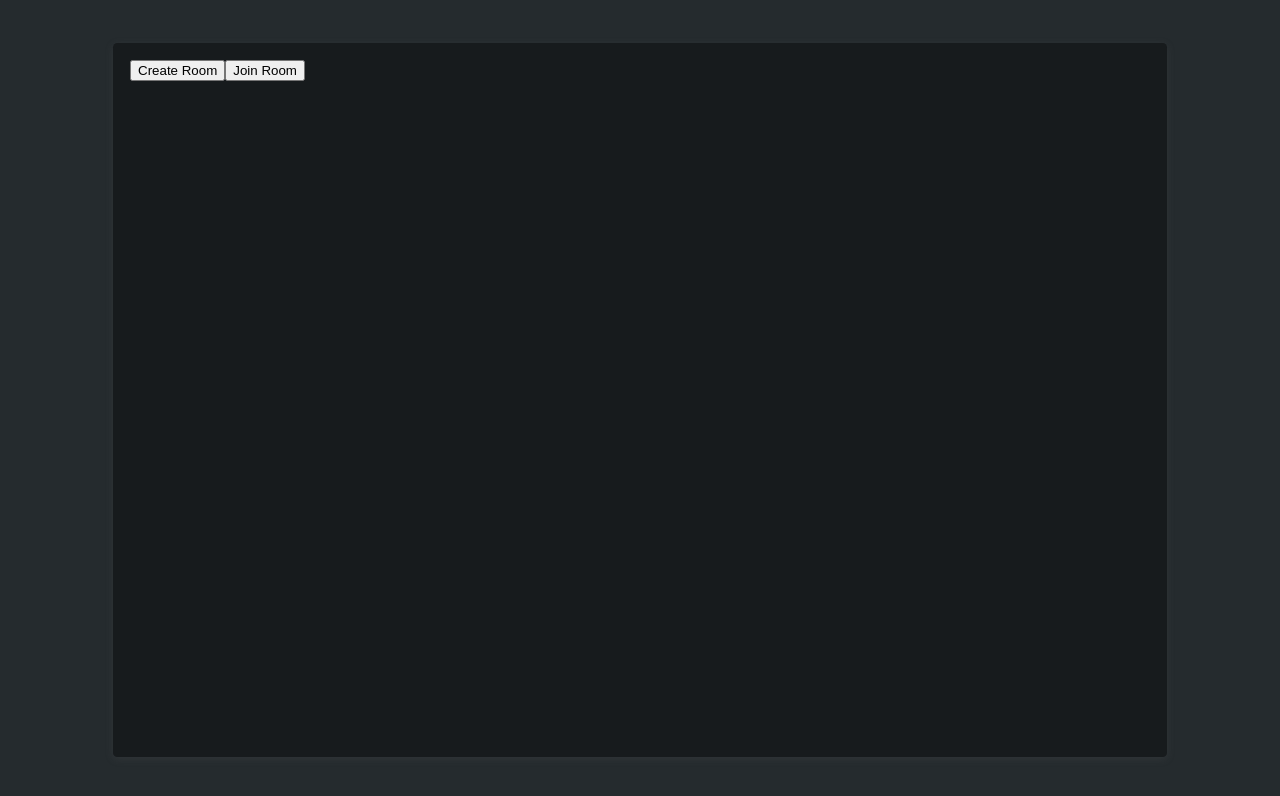
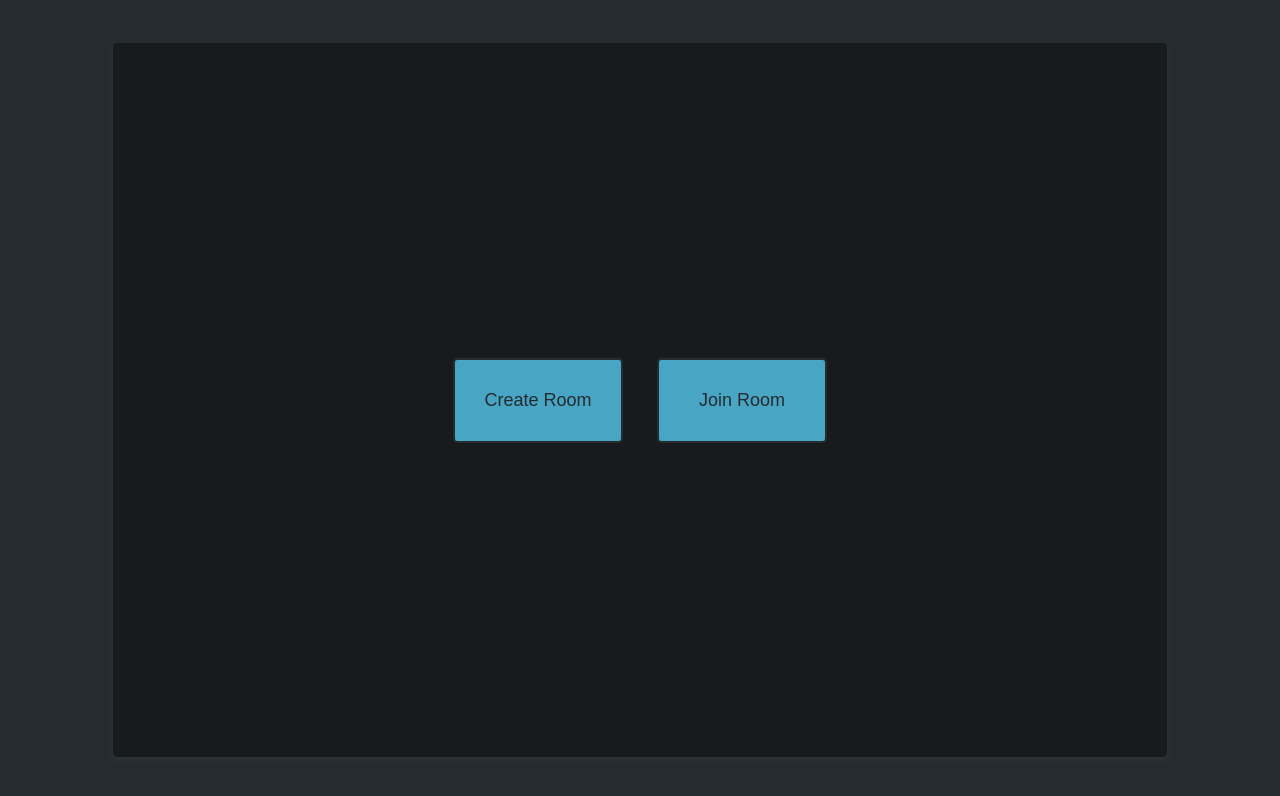
Before and after one commit to JesusMurguia/chat_app_client, a React (Vite) app: page / in a window 1280 px wide. Shown: the top 796 px of the page. Built offline with nearby package versions, Linux system fonts and the light colour scheme.

Commit message:
welcome design

```diff
--- a/src/components/Welcome.jsx
+++ b/src/components/Welcome.jsx
@@ -4,8 +4,10 @@ const Welcome = () => {
   const navigate = useNavigate();
   return (
     <section id="welcome">
-      <button onClick={() => navigate("/create-room")}>Create Room</button>
-      <button onClick={() => navigate("/join-room")}>Join Room</button>
+      <div className="buttons">
+        <button onClick={() => navigate("/create-room")}>Create Room</button>
+        <button onClick={() => navigate("/join-room")}>Join Room</button>
+      </div>
     </section>
   );
 };
--- a/src/css/app.css
+++ b/src/css/app.css
@@ -367,3 +367,39 @@ input:focus {
 ::-webkit-scrollbar {
   width: 0 !important;
 }
+
+/* WELCOME COMPONENT */
+#welcome {
+  height: 40rem;
+  display: grid;
+  justify-content: center;
+  place-items: center;
+}
+
+.buttons {
+  display: flex;
+  gap: 2rem;
+}
+
+.buttons > button {
+  width: 10rem;
+  height: 5rem;
+  background-color: var(--accent-color-1);
+  border: 0;
+  border-radius: 0.25rem;
+  font-size: large;
+  color: var(--bg-color-4);
+  border: 2px solid var(--bg-color-4);
+  cursor: pointer;
+}
+
+.buttons > button:hover {
+  width: 10rem;
+  height: 5rem;
+  background-color: var(--bg-color-4);
+  border: 0;
+  border-radius: 0.25rem;
+  font-size: large;
+  color: var(--accent-color-1);
+  border: 2px solid var(--accent-color-1);
+}
```
